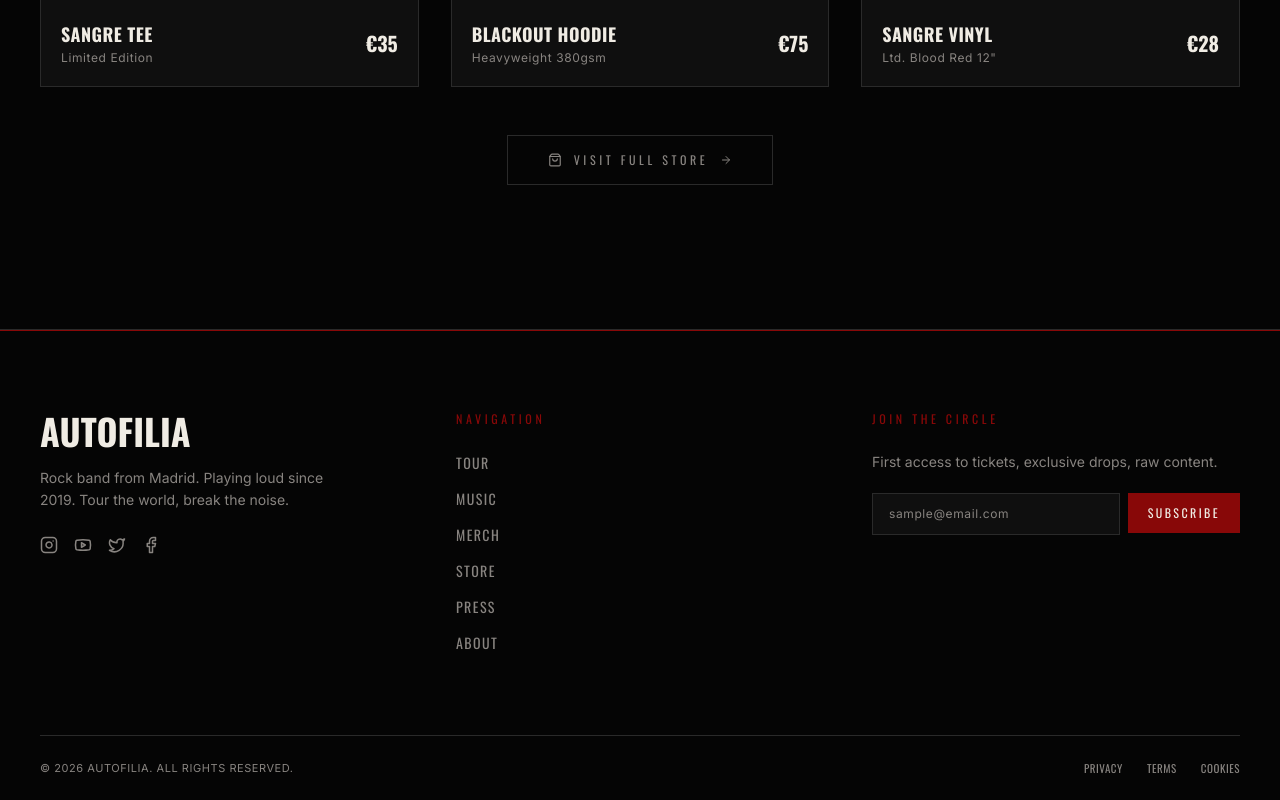
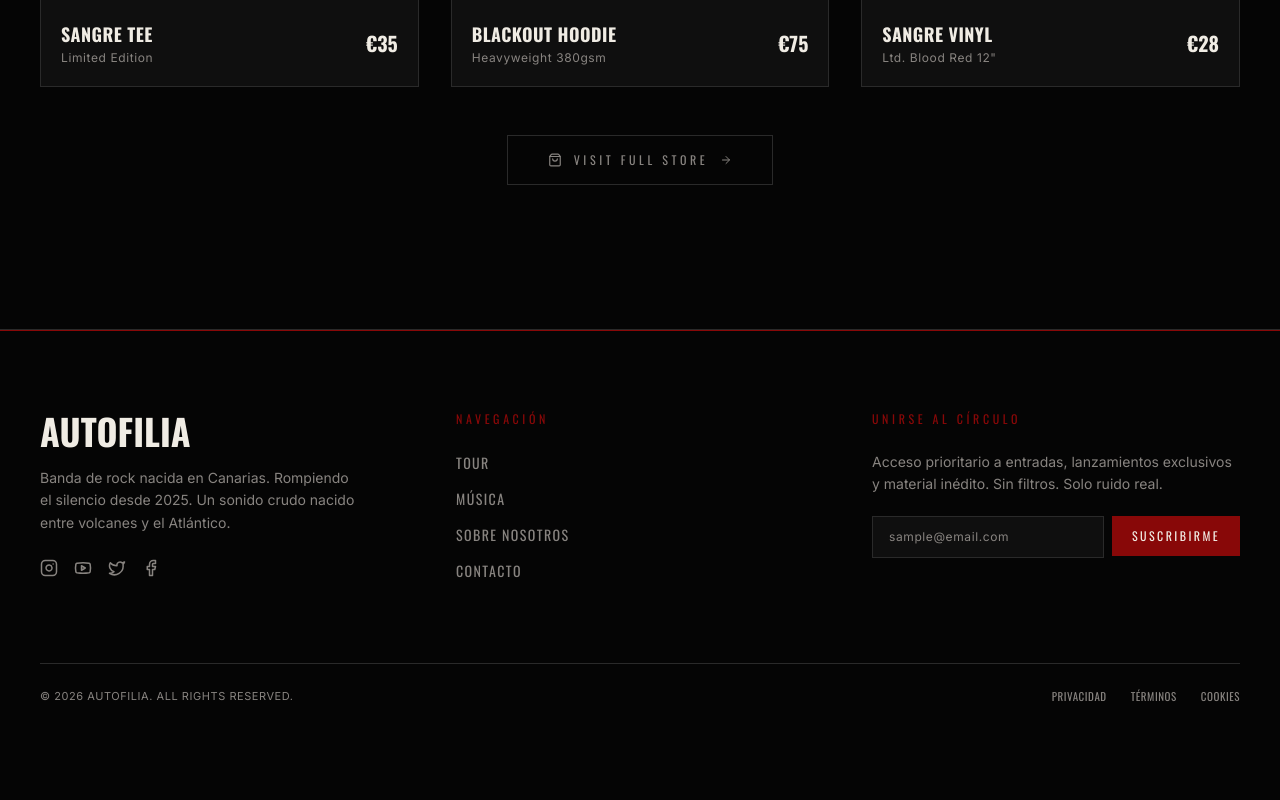
Before and after one commit to JoigmnzDev/autofilia-rock-web, a Next.js app: page / in a window 1280 px wide. Shown: the part 4172-4972 px from the top of the page. After the commit the page ends 4900 px from the top, so only its background shows below. Built offline with nearby package versions, Linux system fonts and the light colour scheme; no server answers.

Commit message:
feat: localize footer content and refactor navigation with Next.js Link
Updated brand description for Canary Islands roots, translated newsletter to Spanish 'El Círculo', and replaced anchor tags with Next.js 16 Link components for better prefetching.

```diff
--- a/components/footer.tsx
+++ b/components/footer.tsx
@@ -2,6 +2,7 @@
 
 import { Instagram, Youtube, Twitter, Facebook } from "lucide-react";
 import NewsletterSection from "@/components/newsletter/newsletter-section";
+import Link from "next/link";
 
 const socials = [
   { icon: Instagram, label: "Instagram", href: "#" },
@@ -32,8 +33,8 @@ export default function Footer() {
               AUTOFILIA
             </h2>
             <p className="text-[#888480] text-sm leading-relaxed max-w-xs">
-              Rock band from Madrid. Playing loud since 2019. Tour the world,
-              break the noise.
+              Banda de rock nacida en Canarias. Rompiendo el silencio desde
+              2025. Un sonido crudo nacido entre volcanes y el Atlántico.
             </p>
             {/* Socials */}
             <div className="flex items-center gap-4 mt-2">
@@ -56,27 +57,30 @@ export default function Footer() {
               className="text-[#880808] text-xs tracking-[0.3em] mb-6"
               style={{ fontFamily: "var(--font-oswald), Impact, sans-serif" }}
             >
-              NAVIGATION
+              NAVEGACIÓN
             </h3>
             <ul className="flex flex-col gap-3">
               {[
                 { label: "TOUR", href: "/#tour" },
-                { label: "MUSIC", href: "/#music" },
-                { label: "MERCH", href: "/#merch" },
-                { label: "STORE", href: "/store" },
-                { label: "PRESS", href: "/#press" },
-                { label: "ABOUT", href: "/about" },
+                { label: "MÚSICA", href: "/#music" },
+                { label: "SOBRE NOSOTROS", href: "/about" },
+                { label: "CONTACTO", href: "/contact" },
               ].map((item) => (
                 <li key={item.label}>
-                  <a
+                  {/* En Next.js 16, <Link> es el estándar de oro.
+        Mantiene el estado de la página y hace prefetching automático.
+      */}
+                  <Link
                     href={item.href}
-                    className="text-[#888480] hover:text-[#f0ece4] text-sm tracking-widest transition-colors duration-200"
+                    className="text-[#888480] hover:text-[#f0ece4] text-sm tracking-widest transition-colors duration-200 uppercase"
                     style={{
                       fontFamily: "var(--font-oswald), Impact, sans-serif",
                     }}
+                    // Next.js 16 maneja el scroll a anclas automáticamente,
+                    // pero puedes forzarlo si quieres: scroll={true}
                   >
                     {item.label}
-                  </a>
+                  </Link>
                 </li>
               ))}
             </ul>
@@ -92,8 +96,8 @@ export default function Footer() {
           </p>
           <div className="flex items-center gap-6">
             {[
-              { label: "PRIVACY", href: "/privacy" },
-              { label: "TERMS", href: "/terms" },
+              { label: "PRIVACIDAD", href: "/privacy" },
+              { label: "TÉRMINOS", href: "/terms" },
               { label: "COOKIES", href: "#" },
             ].map((link) => (
               <a
--- a/components/newsletter/newsletter-form.tsx
+++ b/components/newsletter/newsletter-form.tsx
@@ -48,7 +48,7 @@ export default function NewsletterForm({
         className="bg-[#880808] text-[#f0ece4] px-5 py-3 text-xs tracking-[0.2em] hover:bg-[#a00a0a] transition-colors duration-200 whitespace-nowrap disabled:opacity-50 disabled:cursor-not-allowed flex items-center justify-center gap-2"
         style={{ fontFamily: "var(--font-oswald), Impact, sans-serif" }}
       >
-        {isLoading ? <Loader2 className="animate-spin" /> : "SUBSCRIBE"}
+        {isLoading ? <Loader2 className="animate-spin" /> : "SUSCRIBIRME"}
       </button>
     </form>
   );
--- a/components/newsletter/newsletter-section.tsx
+++ b/components/newsletter/newsletter-section.tsx
@@ -42,10 +42,11 @@ export default function NewsletterSection() {
         className="text-[#880808] text-xs tracking-[0.3em] mb-6 uppercase"
         style={{ fontFamily: "var(--font-oswald), Impact, sans-serif" }}
       >
-        JOIN THE CIRCLE
+        UNIRSE AL CÍRCULO
       </h3>
       <p className="text-[#888480] text-sm mb-5 leading-relaxed">
-        First access to tickets, exclusive drops, raw content.
+        Acceso prioritario a entradas, lanzamientos exclusivos y material
+        inédito. Sin filtros. Solo ruido real.
       </p>
 
       <Form {...form}>
```
